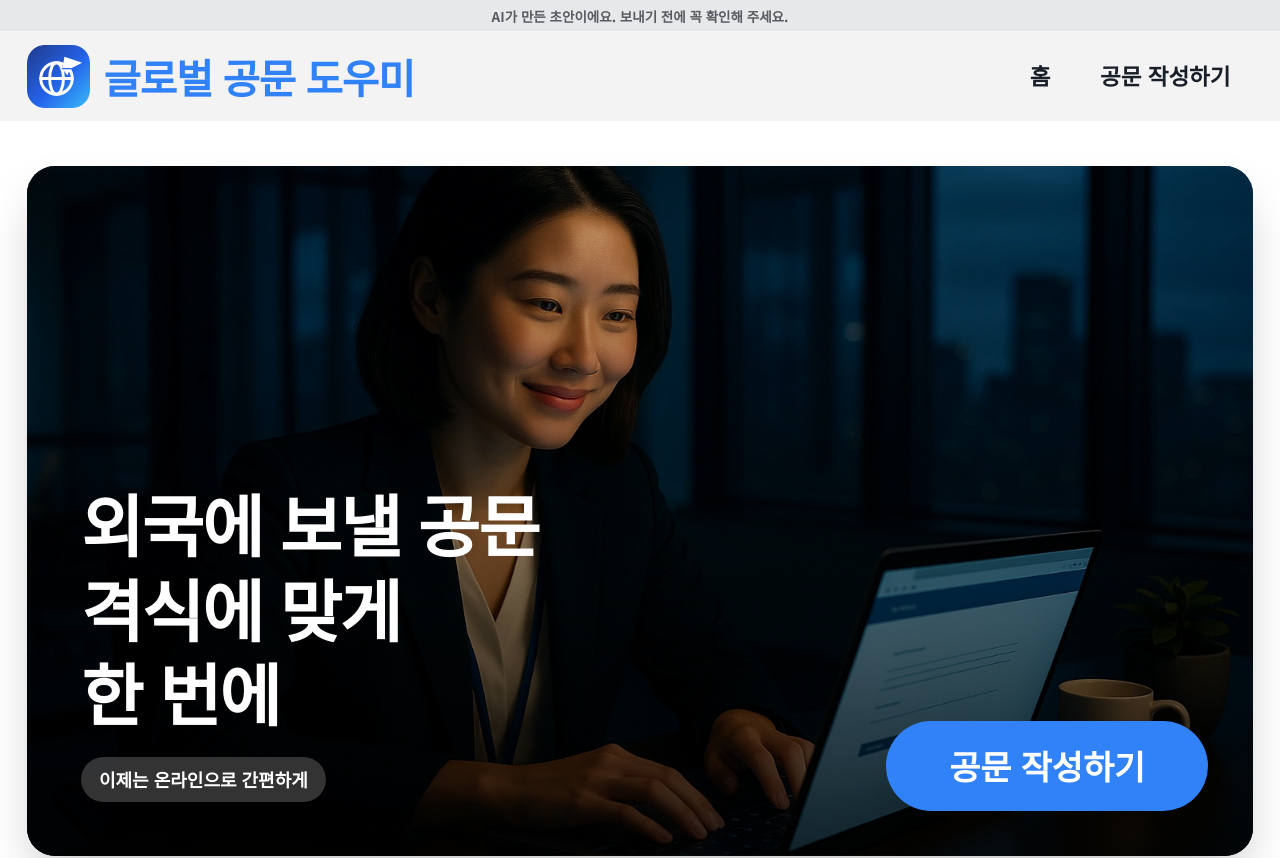
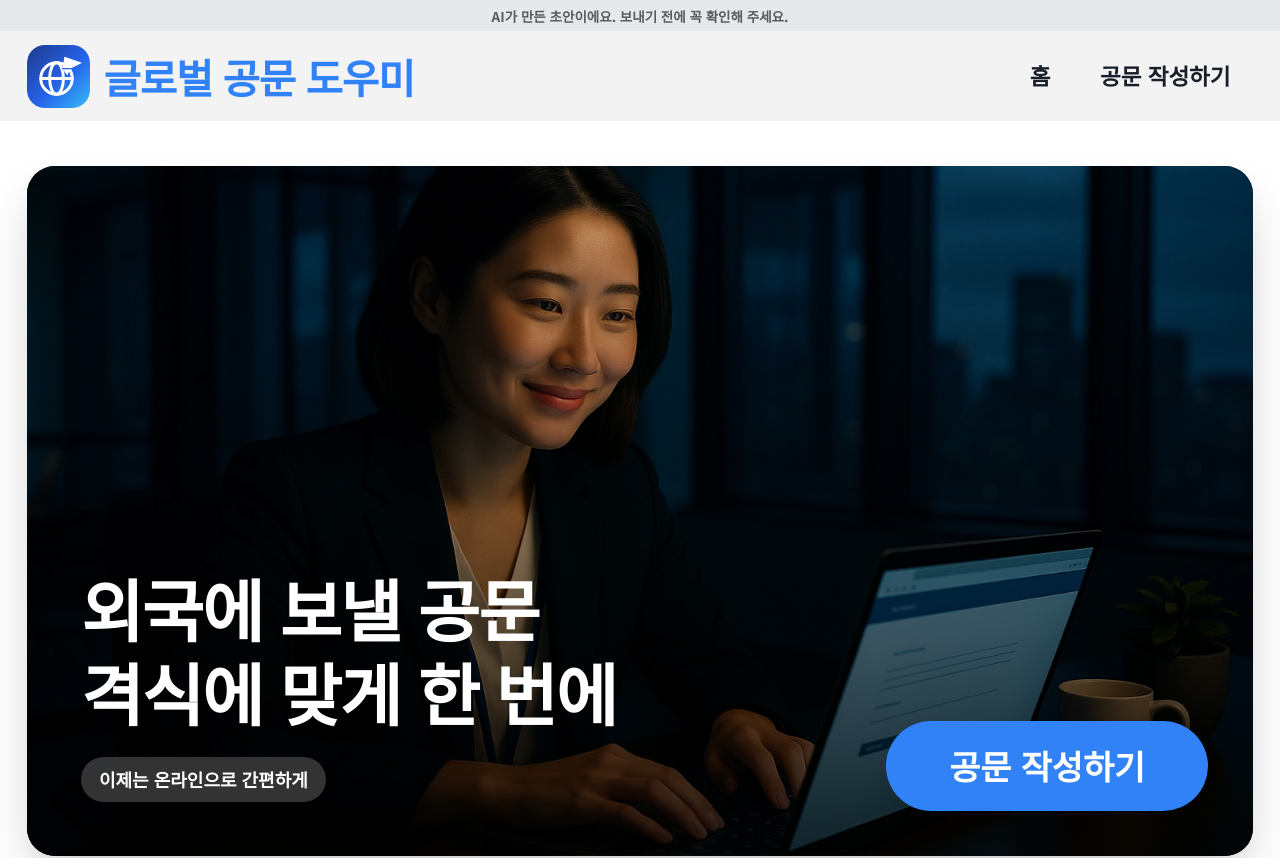
Before and after one commit to kimminseo-pixel/global-letter-helper, a Next.js app: page / in a window 1280 px wide. Shown: the top 858 px of the page. Built offline with nearby package versions, Linux system fonts and the light colour scheme.

Commit message:
시작 화면 제목의 '격식에 맞게 한 번에'를 한 줄로 표시

```diff
--- a/app/page.tsx
+++ b/app/page.tsx
@@ -50,9 +50,7 @@ export default function Home() {
             <h1 className="text-4xl font-extrabold leading-tight tracking-tight text-white sm:text-6xl">
               외국에 보낼 공문
               <br />
-              격식에 맞게
-              <br />
-              한 번에
+              <span className="whitespace-nowrap">격식에 맞게 한 번에</span>
             </h1>
             <div className="relative h-10">
               <span className="hero-label-before absolute left-0 top-0 rounded-full bg-white/20 px-4 py-2 text-base font-extrabold text-white backdrop-blur">
```
